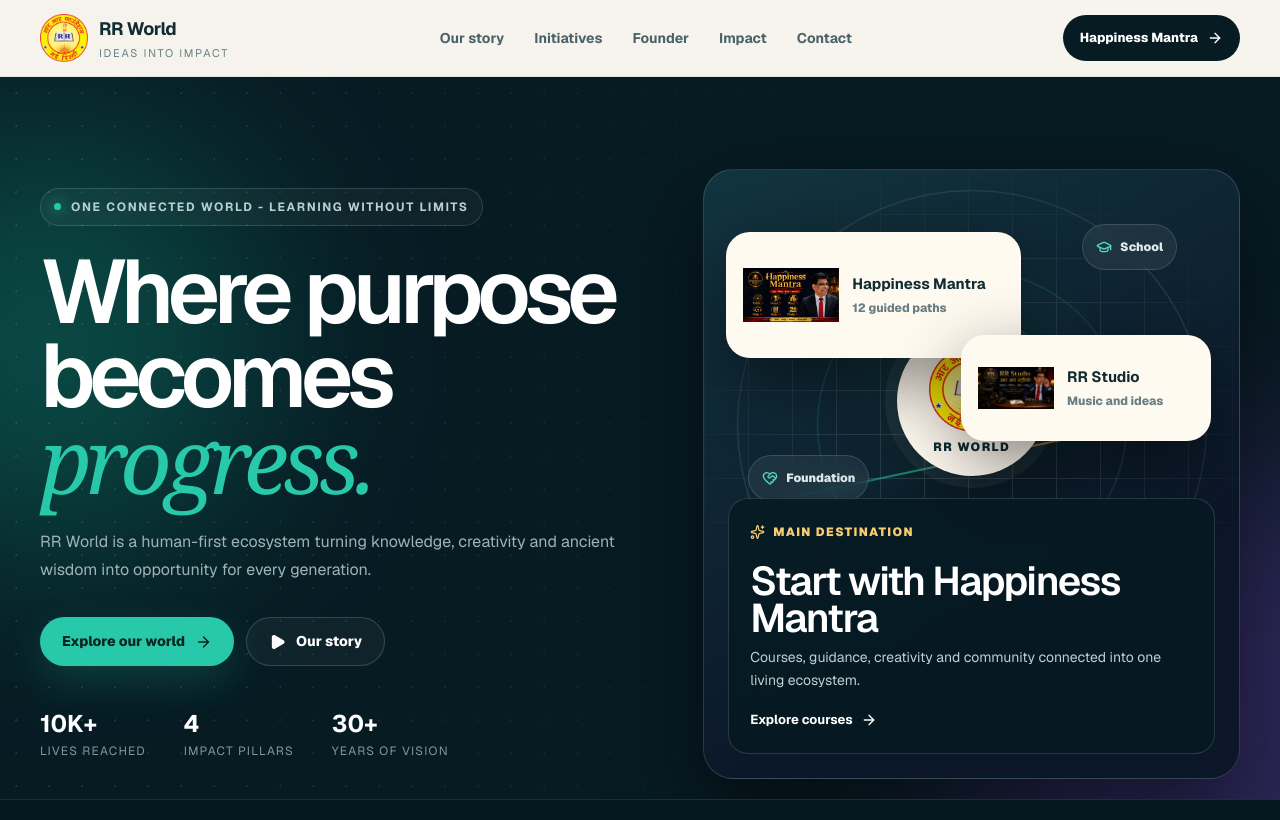
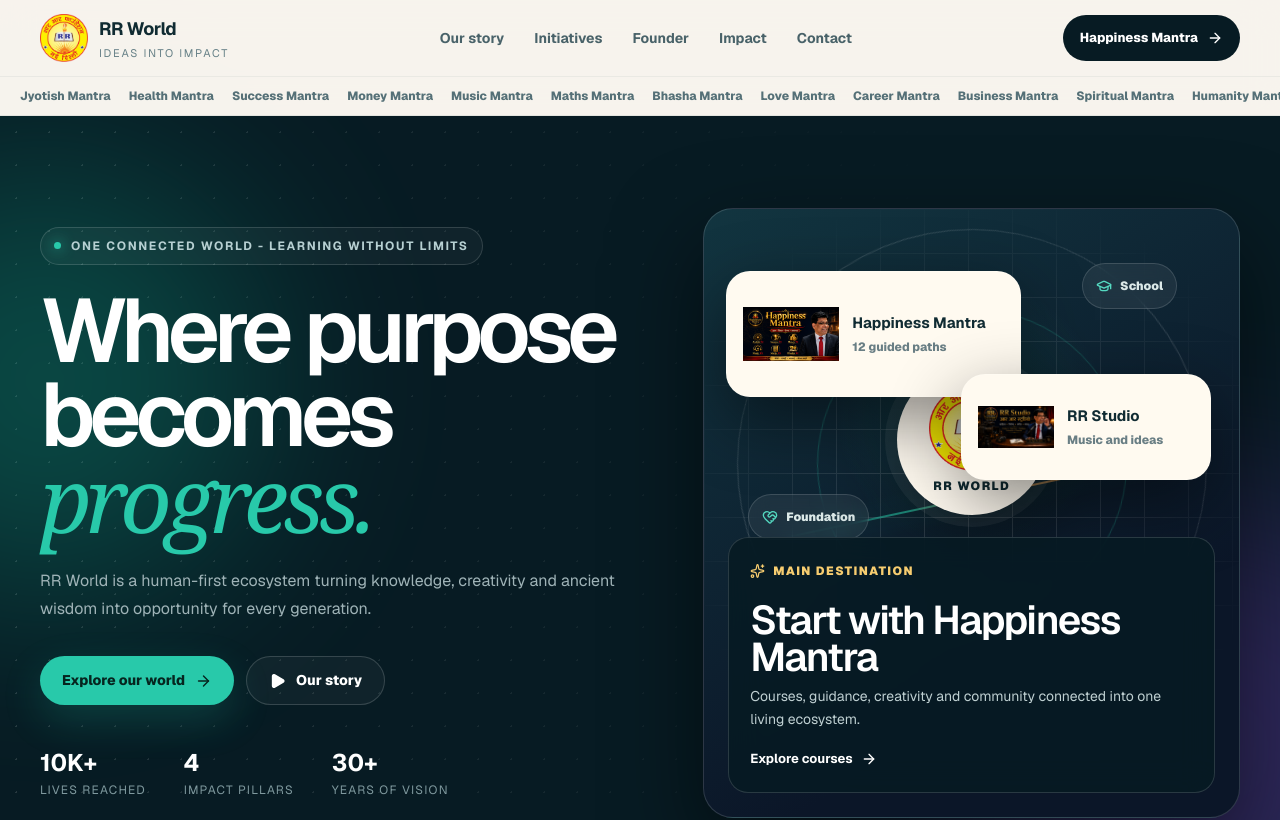
Before and after one commit to Suman9709/Happiness-Mantra, a Next.js app: page / in a window 1280 px wide. Shown: the top 820 px of the page. Built offline with nearby package versions, Linux system fonts and the light colour scheme.

Commit message:
added chnage in the navbar

```diff
--- a/src/app/OrganizationLanding.tsx
+++ b/src/app/OrganizationLanding.tsx
@@ -14,6 +14,21 @@
 
 const founderHighlights = ["B.E. Mechanical", "MBA HR", "Ph.D. Hindi", "UGC-NET Hindi"];
 
+const mantraNavItems = [
+    { slug: "jyotish-mantra", title: "Jyotish Mantra" },
+    { slug: "health-mantra", title: "Health Mantra" },
+    { slug: "success-mantra", title: "Success Mantra" },
+    { slug: "money-mantra", title: "Money Mantra" },
+    { slug: "music-mantra", title: "Music Mantra" },
+    { slug: "maths-mantra", title: "Maths Mantra" },
+    { slug: "bhasha-mantra", title: "Bhasha Mantra" },
+    { slug: "love-mantra", title: "Love Mantra" },
+    { slug: "career-mantra", title: "Career Mantra" },
+    { slug: "business-mantra", title: "Business Mantra" },
+    { slug: "spiritual-mantra", title: "Spiritual Mantra" },
+    { slug: "humanity-mantra", title: "Humanity Mantra" },
+];
+
 export default function OrganizationLanding() {
     return <div className="org-page">
         <header className="org-nav">
@@ -22,6 +37,9 @@
                 <nav><a href="#about">Our story</a><a href="#initiatives">Initiatives</a><a href="#founder">Founder</a><a href="#impact">Impact</a><a href="#contact">Contact</a></nav>
                 <Link href="/happiness-mantra" className="org-nav-cta">Happiness Mantra <ArrowRight /></Link>
                 <a className="org-mobile-menu" href="#initiatives" aria-label="Explore initiatives"><Menu /></a>
+            </div>
+            <div className="org-mantra-nav" aria-label="Happiness Mantra courses">
+                {mantraNavItems.map(item => <Link href={`/happiness-mantra/courses/${item.slug}`} key={item.slug} target="_blank" rel="noopener noreferrer">{item.title}</Link>)}
             </div>
         </header>
 
--- a/src/app/happiness-mantra/HappinessMantraLanding.tsx
+++ b/src/app/happiness-mantra/HappinessMantraLanding.tsx
@@ -38,6 +38,9 @@
                     <a className="hm-menu" href="#mantras" aria-label="Open courses">
                         <Menu />
                     </a>
+                </div>
+                <div className="hm-mantra-nav" aria-label="Happiness Mantra courses">
+                    {mantras.map(m => <Link href={`/happiness-mantra/courses/${m.slug}`} key={m.slug} target="_blank" rel="noopener noreferrer">{m.title}</Link>)}
                 </div>
             </header>
             <section className="hm-hero">
--- a/src/app/happiness-mantra/courses/page.tsx
+++ b/src/app/happiness-mantra/courses/page.tsx
@@ -1,6 +1,12 @@
 import Link from "next/link";
 import { ArrowRight, CirclePlay } from "lucide-react";
+import type { Metadata } from "next";
 import { allHappinessCourses } from "../course-data";
+
+export const metadata: Metadata = {
+    title: "All Mantra Courses",
+    description: "Explore all 12 Happiness Mantra courses and open each course syllabus, videos and PDF notes.",
+};
 
 export default function CoursesPage() {
     return (
--- a/src/app/happiness-mantra/layout.tsx
+++ b/src/app/happiness-mantra/layout.tsx
@@ -8,8 +8,16 @@
 const body = Manrope({ subsets: ["latin"], variable: "--hm-body" });
 
 export const metadata: Metadata = {
-  title: "Happiness Mantra | Ancient Wisdom for Modern Life",
-  description: "Seven practical paths for astrology, happiness, success, money, music, maths and language.",
+  title: {
+    default: "Happiness Mantra | Ancient Wisdom for Modern Life",
+    template: "%s | Happiness Mantra",
+  },
+  description: "Twelve practical paths for astrology, health, success, money, music, maths, language, love, career, business, spirituality and humanity.",
+  icons: {
+    icon: "/happinessmantraLogo.png",
+    shortcut: "/happinessmantraLogo.png",
+    apple: "/happinessmantraLogo.png",
+  },
 };
 
 export default function HappinessMantraLayout({
--- a/src/app/layout.tsx
+++ b/src/app/layout.tsx
@@ -31,8 +31,11 @@
 });
 
 export const metadata: Metadata = {
-  title: "Create Next App",
-  description: "Generated by create next app",
+  title: {
+    default: "RR World",
+    template: "%s | RR World",
+  },
+  description: "RR World brings education, creativity, service and Happiness Mantra guidance into one practical ecosystem.",
 };
 
 export default function RootLayout({
--- a/src/app/organization.css
+++ b/src/app/organization.css
@@ -92,6 +92,33 @@
 
 .org-nav-cta svg {
   width: 16px
+}
+
+.org-mantra-nav {
+  display: flex;
+  align-items: center;
+  gap: 18px;
+  padding: 10px 20px;
+  overflow-x: auto;
+  white-space: nowrap;
+  scrollbar-width: none;
+  border-top: 1px solid #1738400f
+}
+
+.org-mantra-nav::-webkit-scrollbar {
+  display: none
+}
+
+.org-mantra-nav a {
+  flex: 0 0 auto;
+  color: #557077;
+  text-decoration: none;
+  font-size: 12px;
+  font-weight: 800
+}
+
+.org-mantra-nav a:hover {
+  color: #008c77
 }
 
 .org-mobile-menu {
```
Also changed, not shown: src/app/happiness-mantra/happiness-mantra.css (+27 -0 lines).
